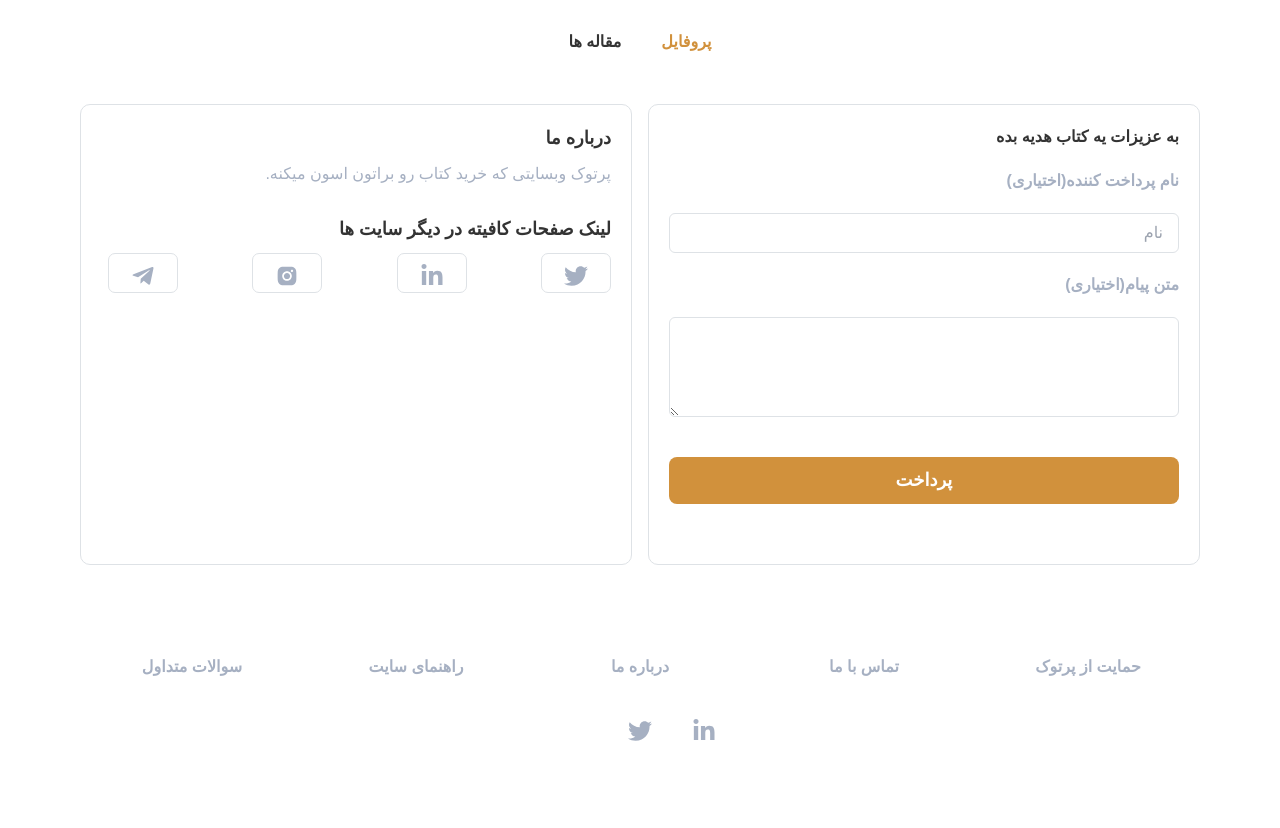
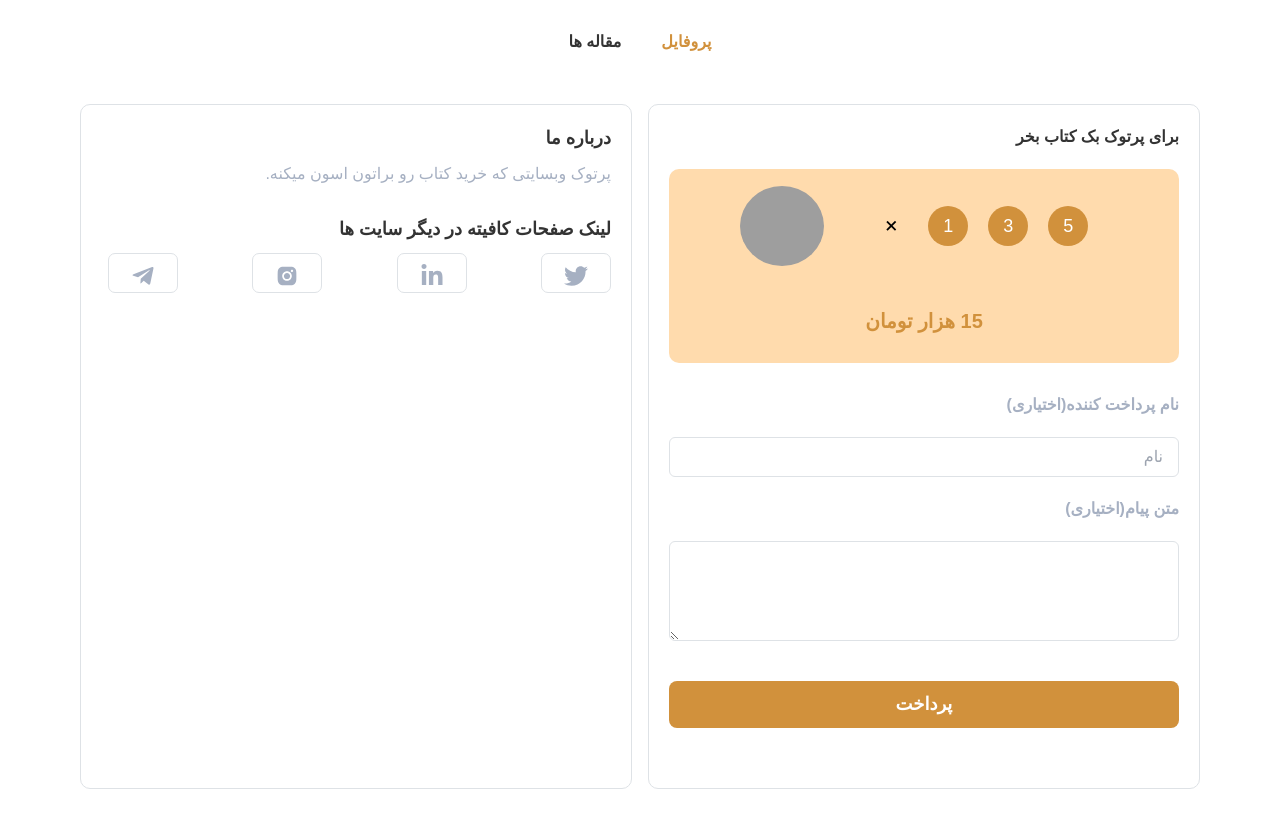
Before and after one commit to fullstack-w-developer/partook, a React (Vite) app: page /donait in a window 1280 px wide. Shown: the part 954-1782 px from the top of the page. Built offline with nearby package versions, Linux system fonts and the light colour scheme; grey boxes are pictures that could not be loaded; some icons are missing; a web font is replaced by a local one.

Commit message:
fix bug from counter

```diff
--- a/src/components/Tab/Profile.jsx
+++ b/src/components/Tab/Profile.jsx
@@ -4,14 +4,43 @@ import { FaLinkedinIn } from "react-icons/fa";
 import { FaTwitter } from "react-icons/fa";
 import { AiFillInstagram } from "react-icons/ai";
 import { FaTelegramPlane } from "react-icons/fa";
+import book from "../../assets/images/book.jpg";
+import { useState } from 'react';
 
 const Profile = () => {
+    const [counter, setCounter] = useState(15);
+    const addFiveHandler = () => {
+        for (let i = 0; i < 6; i++) {
+            setCounter(prevState => prevState + 5)
+        }
+    }
+
+    const addThreeHandler = () => {
+        setCounter(prevState => prevState + 30)
+    }
+
+    const addOneHandler = () => {
+        setCounter(counter)
+    }
     return (
         <div className='grid md:grid-cols-2 gap-4 profileTab'>
             <div className='payBox'>
                 <p className='flexAlign'>
-                    به عزیزات یه کتاب هدیه بده
+                    برای پرتوک بک کتاب بخر
                 </p>
+                {/* counter */}
+                <div className="flexCol items-center bgCounter">
+                    <div className="flexAlign donaitCounter">
+                        <button onClick={addFiveHandler}>5</button>
+                        <button onClick={addThreeHandler}>3</button>
+                        <button onClick={addOneHandler}>1</button>
+                        <span>+</span>
+                        <img src={book} alt="book" className='imgDonait' />
+                    </div>
+                    <span className='result'>
+                        {counter} هزار تومان
+                    </span>
+                </div>
                 {/* counter */}
                 <div className="payer flexCol">
                     <span>نام پرداخت کننده(اختیاری)</span>
@@ -21,7 +50,7 @@ const Profile = () => {
                     <span>متن پیام(اختیاری)</span>
                     <textarea></textarea>
                 </div>
-                <button className='btnPay'>پرداخت</button>
+                <button className='btnPay' type='submit'>پرداخت</button>
             </div>
             <div className='aboutusProf'>
                 <p>درباره ما</p>
--- a/src/styles/Tab.css
+++ b/src/styles/Tab.css
@@ -230,7 +230,7 @@
 }
 
 .btnPay {
-    background-color: var(--color-main);
+    background-color: var(--color-main)!important;
     border-radius: 8px;
     padding: 10px 0;
     margin: 40px 0;
@@ -248,3 +248,44 @@
 .profileTab {
     margin-top: 50px;
 }
+
+.imgDonait {
+    width: 84px;
+    height: 80px;
+    border-radius: 50%;
+    margin-right: 50px;
+}
+
+.donaitCounter {
+    margin-bottom: 30px;
+}
+
+.donaitCounter span {
+    transform: rotate(45deg);
+    margin: 0 30px 0 10px;
+    font-size: 25px;
+}
+
+.bgCounter {
+    background-color: var(--bg-btn);
+    border-radius: 10px;
+    padding: 17px;
+    margin-bottom: 30px;
+}
+
+.donaitCounter button {
+    background-color: var(--color-main);
+    border-radius: 50%;
+    color: var(--color-white);
+    font-size: 18px;
+    width: 40px;
+    height: 40px;
+    margin-right: 20px;
+}
+
+.result {
+    font-size: 20px;
+    margin: 10px 0;
+    color: var(--color-main);
+    font-weight: 600;
+}
```
